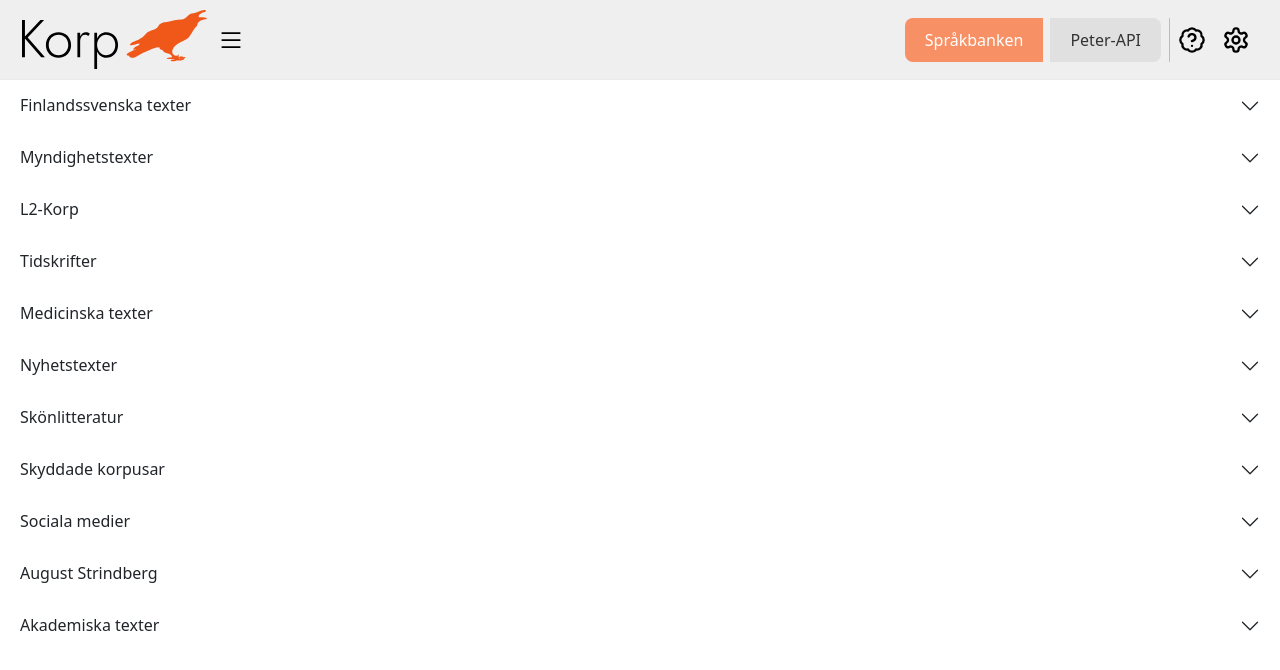
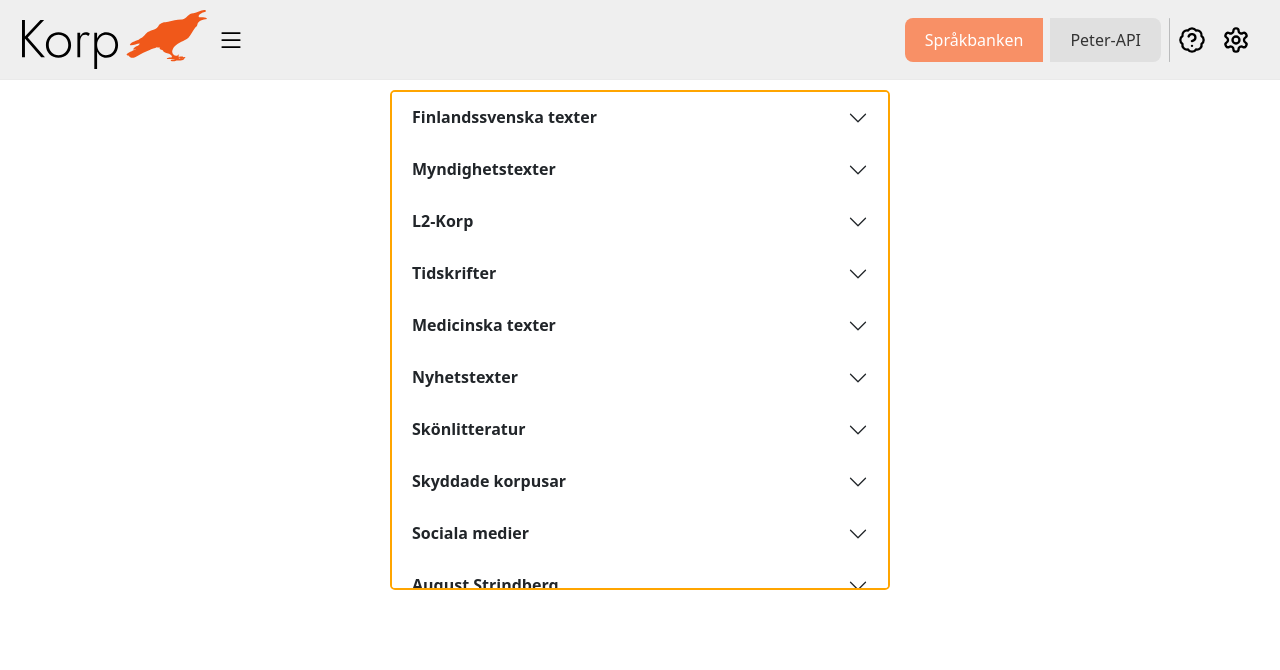
Before and after one commit to spraakbanken/korp-light, a React (Vite) app in the folder frontend/: page /settings in a window 1280 px wide. Shown: the top 670 px of the page. Built offline with nearby package versions, Linux system fonts and the light colour scheme.

Commit message:
fixed returns on click and added styling to corpusselector

```diff
--- a/frontend/src/components/CorpusSelector/CorpusSelector.css
+++ b/frontend/src/components/CorpusSelector/CorpusSelector.css
@@ -1,15 +1,31 @@
+.corpus__selector__container {
+    margin: 10px auto;
+    max-width: 500px;
+    max-height: 500px;
+    overflow-y: scroll;
+    border: 2px solid orange;
+    border-radius: 5px;
+    background-color: gray;
+}
+
+/*from bootstrap*/
+.accordion-button {
+    font-weight: bold;
+    color: var(--secondary-color);
+}
+
 .corpus__desc {
-    background-color: lightblue;
+    background-color: var(--primary-color);
     color: white;
 }
 
 .corpus__labels {
-    color: red;
+    color: black;
+    text-align: left;
     background-color: #ededed;
-    border: 1px dashed gray;
 }
 
 .corpus__labels:hover {
-    background-color: #fcefef;
+    background-color: var(--tertiary-color);
     cursor: pointer;
 }
--- a/frontend/src/components/CorpusSelector/CorpusSelector.jsx
+++ b/frontend/src/components/CorpusSelector/CorpusSelector.jsx
@@ -1,9 +1,9 @@
 import { Accordion } from "react-bootstrap";
+import { useEffect, useState } from "react";
 
 import testdata from '../../services/testdata.json'
 
 import './CorpusSelector.css'
-import { useEffect, useState } from "react";
 
 export default function CorpusSelector() {
 
@@ -60,7 +60,7 @@ export default function CorpusSelector() {
         return (
 
                 <Accordion>
-                    <Accordion.Header>{title}</Accordion.Header>
+                    <Accordion.Header className="corpus__header">{title}</Accordion.Header>
                     <Accordion.Body className="corpus__desc">{desc}</Accordion.Body>
                     {Object.entries(testDict).map(([key, corpus]) =>
                         <Accordion.Body
@@ -86,16 +86,14 @@ export default function CorpusSelector() {
     const handleCorpusClick = (e, corpusID, corpusLabel) => {
         const pickedCorpus = e.target.getAttribute('corpus')
 
-        console.log('Corpus Label: ', corpusLabel, 'Corpus ID: ', corpusID)
-        let newDict = {}
-        newDict.corpusID = corpusID
-        newDict.corpusLabel = corpusLabel
-        if (selectedCorpora.includes(pickedCorpus)) {
-            setSelectedCorpora(selectedCorpora.filter(c => c !== pickedCorpus))
-        } else {
-            setSelectedCorpora([...selectedCorpora, newDict])
-        }
-
+        // this might be inefficient? but atleast we get corpus id and label
+        selectedCorpora.forEach(e => {
+            if(e.corpusID === pickedCorpus) {
+                setSelectedCorpora(selectedCorpora.filter(c => c.corpusID !== pickedCorpus))
+            } else {
+                setSelectedCorpora([...selectedCorpora, {corpusID: corpusID, corpusLabel: corpusLabel}])
+            }
+        })
     }
 
     useEffect(() => {
@@ -103,14 +101,12 @@ export default function CorpusSelector() {
     }, [selectedCorpora])
 
     return (
-        <>
-
-            <Accordion alwaysOpen='false'>
+        <div className="corpus__selector__container">
+            <Accordion alwaysOpen='false' flush>
                 {Object.values(testdata).map((k) => {
                     return generateCorpusSelector(k)
                 })}
             </Accordion>
-
-        </>
+        </div>
     );
 }
```
